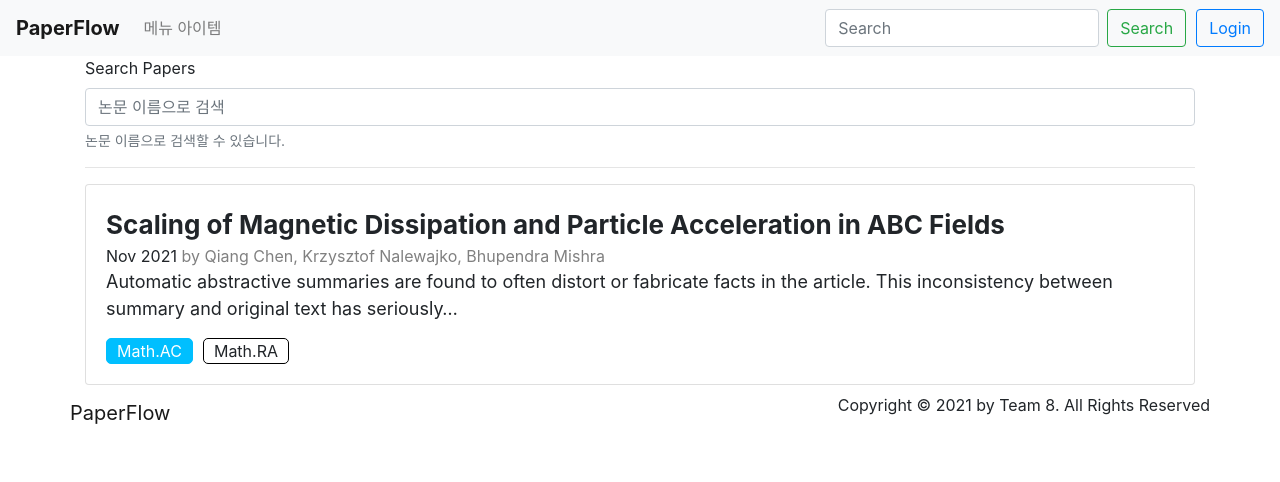
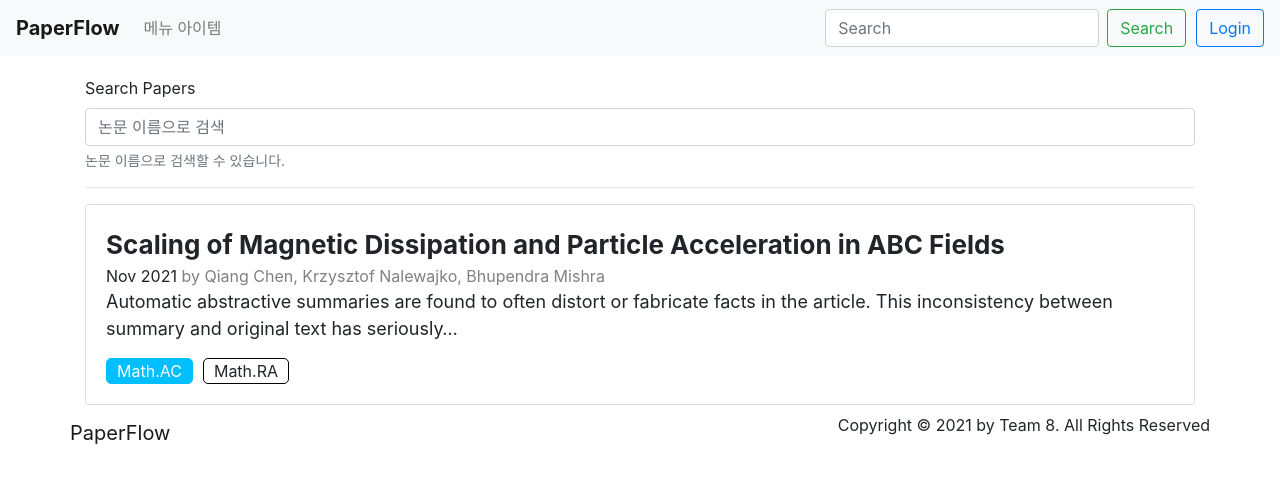
Before and after one commit to kookmin-sw/capstone-2021-8, a React app in the folder client/paperflow-web-v1/: page /search in a window 1280 px wide. Shown: the top 482 px of the page. Built offline with nearby package versions, Linux system fonts and the light colour scheme; the HTML template or start-up script is replaced by a standard one.

Commit message:
feat: add margin top on default layout

```diff
--- a/client/paperflow-web-v1/src/layouts/Layouts/DefaultDesktop/index.js
+++ b/client/paperflow-web-v1/src/layouts/Layouts/DefaultDesktop/index.js
@@ -8,7 +8,7 @@ import Footer from '../../../components/Footer';
 const DefaultDesktopLayout = ({ children, className }) => (
   <div className={className}>
     <NavBar />
-    <Container fluid="lg">
+    <Container style={{ marginTop: '20px' }} fluid="lg">
       {children}
     </Container>
     <Footer />
```
